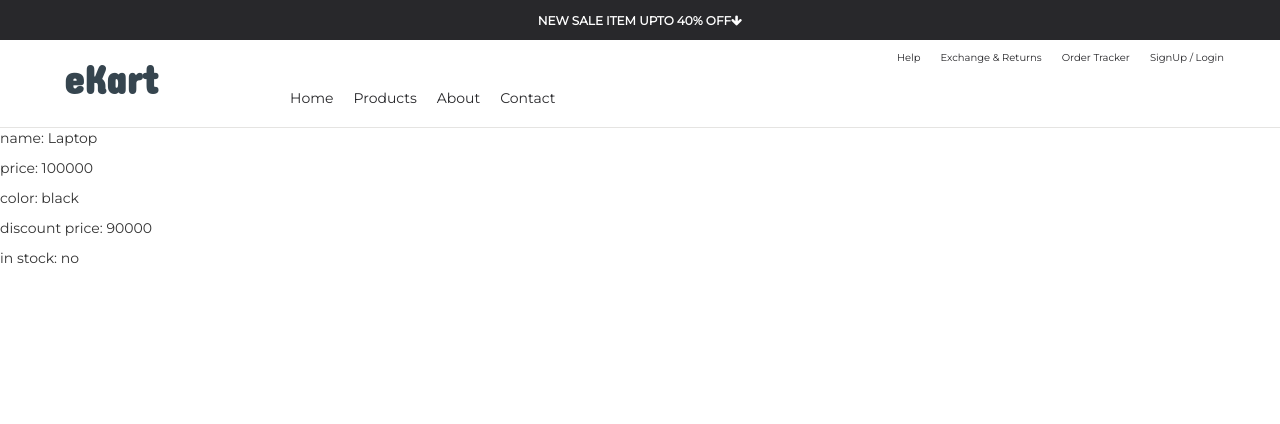
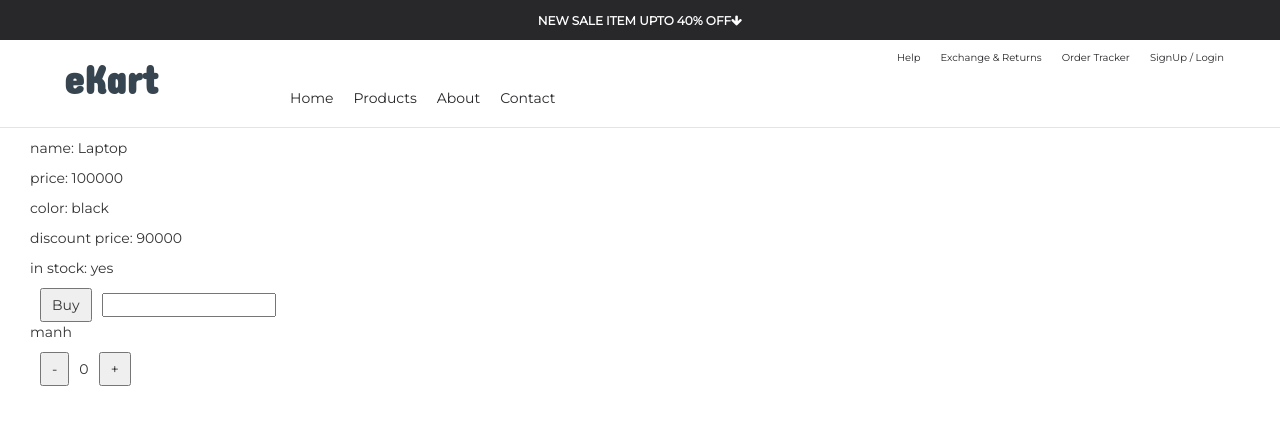
Before and after one commit to Manhkoiii123/angular-course, an Angular app: page / in a window 1280 px wide. Shown: the top 424 px of the page. Built offline with nearby package versions, Linux system fonts and the light colour scheme.

Commit message:
event binding

```diff
--- a/src/app/product-list/product-list.component.css
+++ b/src/app/product-list/product-list.component.css
@@ -0,0 +1,7 @@
+.product-container {
+  padding: 10px 30px;
+}
+button {
+  padding: 5px 10px;
+  margin: 0 10px;
+}
--- a/src/app/product-list/product-list.component.html
+++ b/src/app/product-list/product-list.component.html
@@ -1,5 +1,13 @@
-<p>name: {{ product.name }}</p>
-<p>price: {{ product.price }}</p>
-<p>color: {{ product.color }}</p>
-<p>discount price: {{ getDiscountPrice() }}</p>
-<p>in stock: {{ product.inStock > 0 ? "yes" : "no" }}</p>
+<div class="product-container">
+  <p>name: {{ product.name }}</p>
+  <p>price: {{ product.price }}</p>
+  <p>color: {{ product.color }}</p>
+  <p>discount price: {{ getDiscountPrice() }}</p>
+  <p>in stock: {{ product.inStock > 0 ? "yes" : "no" }}</p>
+  <button [disabled]="!(product.inStock > 0)">Buy</button>
+  <input type="text" (input)="onNameChange($event)" />
+  <p>{{ name }}</p>
+  <button (click)="decrement()">-</button>
+  <span>{{ addToCart }}</span>
+  <button (click)="increment()">+</button>
+</div>
--- a/src/app/product-list/product-list.component.ts
+++ b/src/app/product-list/product-list.component.ts
@@ -6,16 +6,33 @@ import { Component } from '@angular/core';
   styleUrls: ['./product-list.component.css'],
 })
 export class ProductListComponent {
+  addToCart: number = 0;
+  name: string = 'manh';
   product = {
     name: 'Laptop',
     price: 100000,
     color: 'black',
     discount: 10,
-    inStock: 0,
+    inStock: 10,
   };
   getDiscountPrice() {
     return (
       this.product.price - this.product.price * (this.product.discount / 100)
     );
   }
+  onNameChange(event: any) {
+    this.name = event.target.value;
+  }
+  decrement() {
+    if (this.addToCart == 0) {
+      return;
+    }
+    this.addToCart--;
+  }
+  increment() {
+    if (this.addToCart == this.product.inStock) {
+      return;
+    }
+    this.addToCart++;
+  }
 }
```
